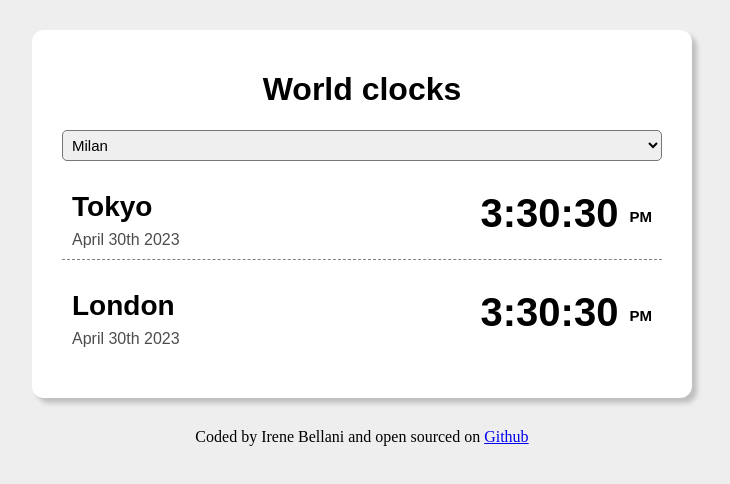
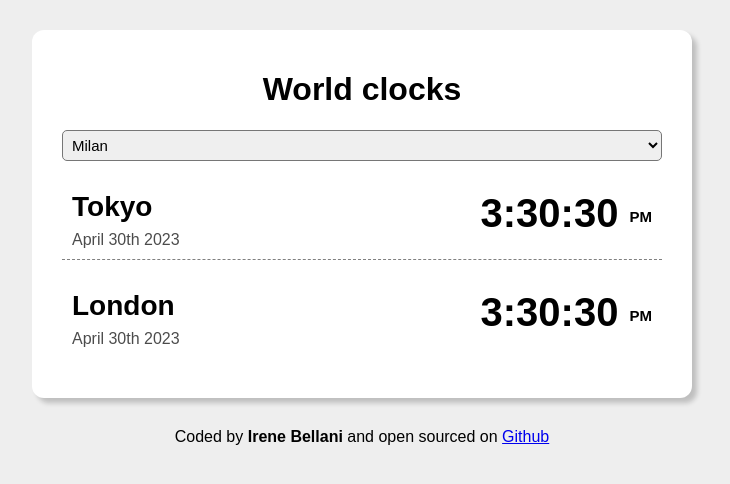
Before and after one commit to Ireb91/World-clocks, a plain HTML site: page index.html in a window 1280 px wide. Shown: the whole page, without its empty margins (278-1008 px from the left). Drawn offline with Linux system fonts and the light colour scheme.

Commit message:
Strong added

```diff
--- a/index.html
+++ b/index.html
@@ -33,7 +33,7 @@
       </div>
     </div>
     <footer>
-      Coded by Irene Bellani and open sourced on
+      Coded by <strong> Irene Bellani</strong> and open sourced on
       <a href="https://github.com/Ireb91/World-clocks" target="_blank"
         >Github</a
       >
--- a/style.css
+++ b/style.css
@@ -57,4 +57,5 @@ small {
 
 footer {
   text-align: center;
+  font-family: Arial, Helvetica, sans-serif;
 }
```
